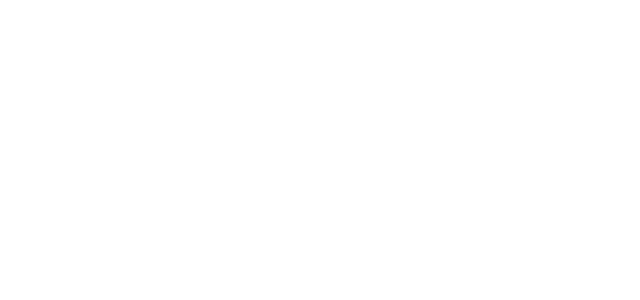
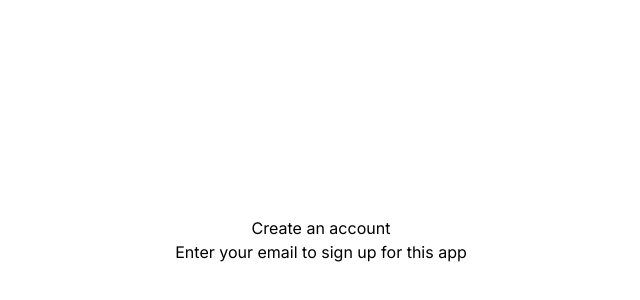
Before and after one commit to jamescasipong/isp-services, a React (Vite) app: page /SignUp in a window 1280 px wide. Shown: the part 160-460 px from the top of the page, without its empty margins (319-959 px from the left). Built offline with nearby package versions, Linux system fonts and the light colour scheme.

Commit message:
Update Signup.jsx

```diff
--- a/src/pages/Signup/Signup.jsx
+++ b/src/pages/Signup/Signup.jsx
@@ -1,7 +1,14 @@
 import React from "react";
 
 const Signup = () => {
-  return <div></div>;
+  return (
+    <div className="h-screen max-w-[100%] items-center flex justify-center">
+      <div className="flex flex-col items-center">
+        <h3>Create an account</h3>
+        <p>Enter your email to sign up for this app</p>
+      </div>
+    </div>
+  );
 };
 
 export default Signup;
```
